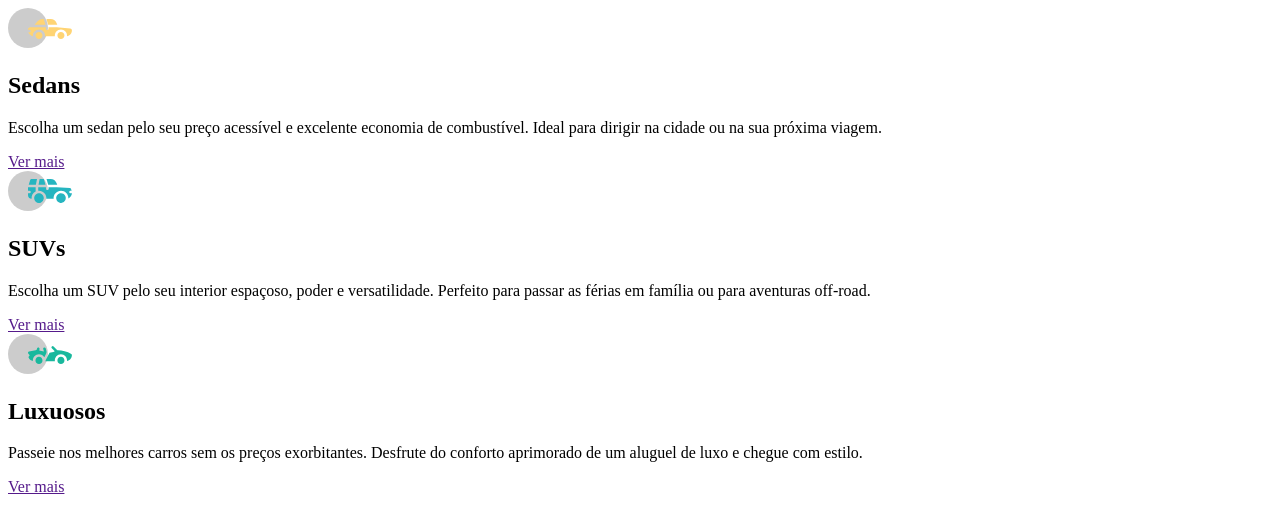
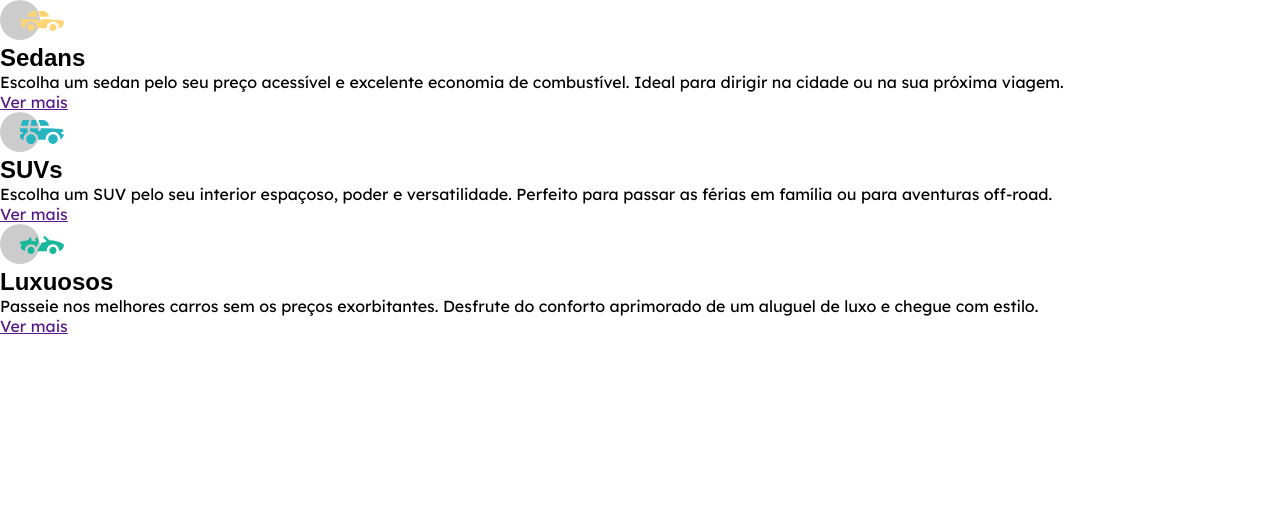
Before and after one commit to joaograuuu/carros, a plain HTML site: page index.html in a window 1280 px wide. Drawn offline with Linux system fonts and the light colour scheme.

Commit message:
estrutura do Css

```diff
--- a/index.html
+++ b/index.html
@@ -4,6 +4,9 @@
     <meta charset="UTF-8">
     <meta http-equiv="X-UA-Compatible" content="IE=edge">
     <meta name="viewport" content="width=device-width, initial-scale=1.0">
+    <link rel="preconnect" href="https://fonts.googleapis.com">
+    <link rel="preconnect" href="https://fonts.gstatic.com" crossorigin>
+    <link href="https://fonts.googleapis.com/css2?family=Big+Shoulders+Display:wght@700&family=Lexend+Deca&display=swap" rel="stylesheet">
     <link rel="stylesheet" href="style.css">
     <title>Document</title>
 </head>
--- a/style.css
+++ b/style.css
@@ -0,0 +1,21 @@
+*{
+    margin: 0;
+    padding: 0;
+    box-sizing: border-box;
+}
+:root{
+    --orange: #e38826;
+    --cyan: #006970;
+    --dark-cyan: #004241;
+    --gray: #f2f2f2;
+    --transparent-white: rgba(255,255,255,0.75);
+}
+h2{
+    font-family: 'Big Shoulders Displaybig', sans-serif;
+    }
+p{
+    font-family: 'Lexend Deca', sans-serif;
+}
+a{
+    font-family: 'Lexend Deca', sans-serif;
+}
```
